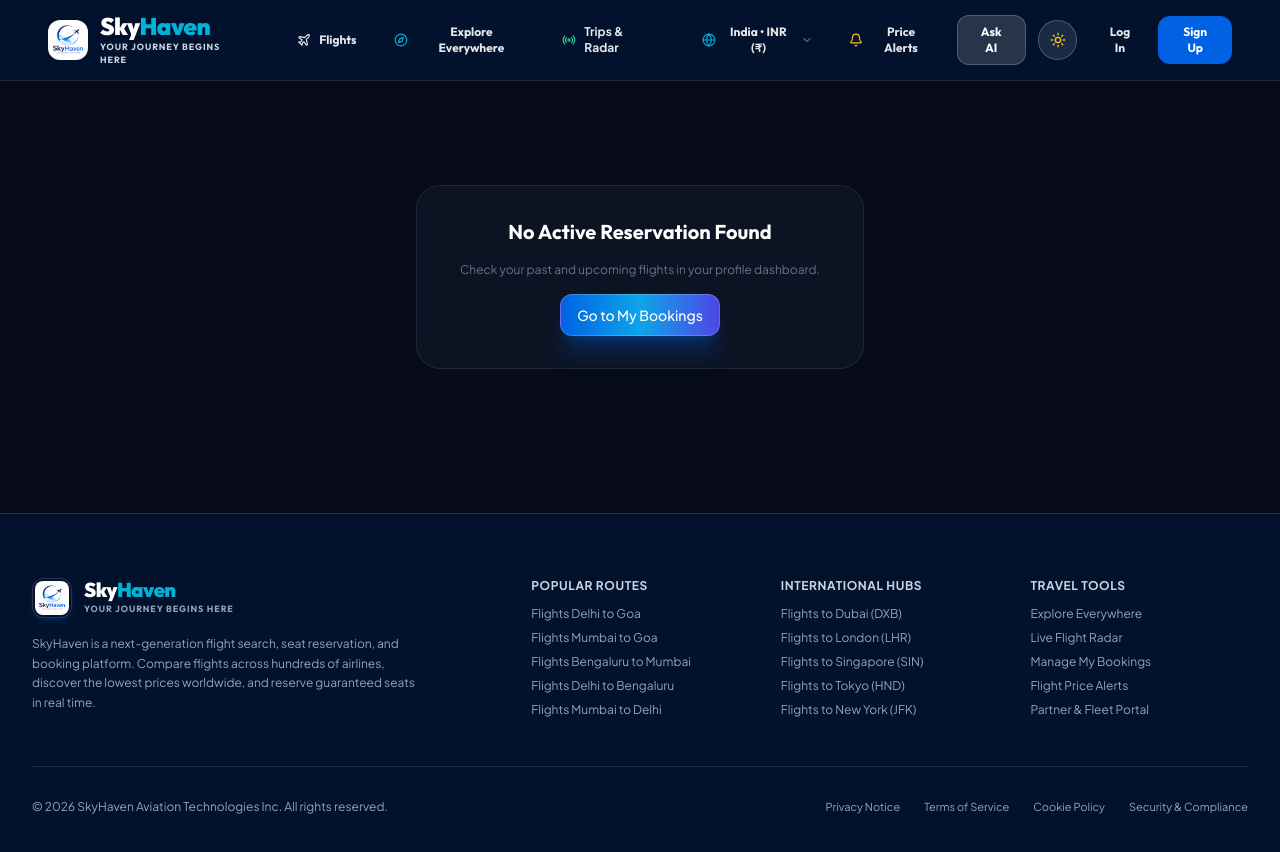
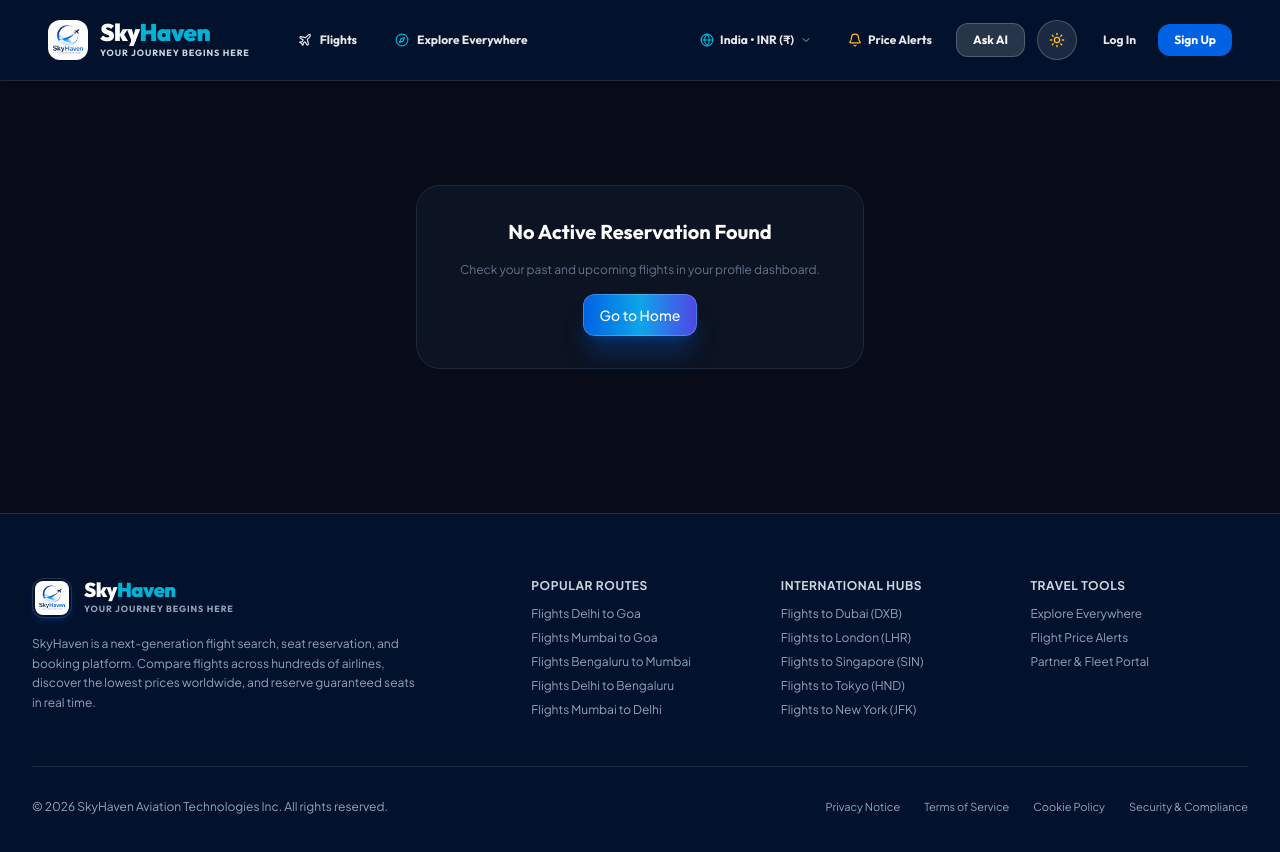
Before and after one commit to Prithviraj-Dhavan/SkyHaven, a React (Vite) app in the folder frontend/: page /confirmation in a window 1280 px wide. Shown: the top 852 px of the page. Built offline with nearby package versions, Linux system fonts and the light colour scheme.

Commit message:
feat(ui): remove deprecated Trips and Radar navigation links

```diff
--- a/frontend/src/App.tsx
+++ b/frontend/src/App.tsx
@@ -9,7 +9,7 @@ import { SearchResultsPage } from './pages/SearchResultsPage';
 import { FlightDetailsPage } from './pages/FlightDetailsPage';
 import { CheckoutPage } from './pages/CheckoutPage';
 import { ConfirmationPage } from './pages/ConfirmationPage';
-import { MyBookingsPage } from './pages/MyBookingsPage';
+
 import { AdminDashboardPage } from './pages/AdminDashboardPage';
 import { LoginPage } from './pages/LoginPage';
 import { RegisterPage } from './pages/RegisterPage';
@@ -37,7 +37,7 @@ export const App: React.FC = () => {
                 <Route path="flights/:id" element={<FlightDetailsPage />} />
                 <Route path="checkout" element={<CheckoutPage />} />
                 <Route path="confirmation" element={<ConfirmationPage />} />
-                <Route path="my-bookings" element={<MyBookingsPage />} />
+
                 <Route path="admin" element={<AdminDashboardPage />} />
                 <Route path="login" element={<LoginPage />} />
                 <Route path="register" element={<RegisterPage />} />
--- a/frontend/src/components/booking/BookingConfirmation.tsx
+++ b/frontend/src/components/booking/BookingConfirmation.tsx
@@ -57,14 +57,10 @@ export const BookingConfirmation: React.FC<{ booking: Booking }> = ({ booking })
 
       {/* Action Footer */}
       <div className="flex flex-col sm:flex-row items-center justify-center gap-4 pt-6">
-        <Link to="/my-bookings">
-          <Button variant="glow" size="lg" leftIcon={<Ticket className="w-4 h-4" />}>
-            View in My Bookings
-          </Button>
-        </Link>
+
         <Link to="/">
           <Button variant="outline" size="lg" rightIcon={<ArrowRight className="w-4 h-4" />}>
-            Book Another Flight
+            Go to Home
           </Button>
         </Link>
       </div>
--- a/frontend/src/components/home/HeroSearch.tsx
+++ b/frontend/src/components/home/HeroSearch.tsx
@@ -260,7 +260,6 @@ export const HeroSearch: React.FC = () => {
     { id: 'DIRECT', label: 'Direct Flights', icon: <Zap className="w-4 h-4" /> },
     { id: 'PREMIUM', label: 'Business & First', icon: <Crown className="w-4 h-4" /> },
     { id: 'CALENDAR', label: 'Low Fare Calendar', icon: <CalendarIcon className="w-4 h-4" /> },
-    { id: 'STATUS', label: 'Flight Status & Radar', icon: <Radar className="w-4 h-4" /> },
   ];
 
   const specialFareOptions = [
--- a/frontend/src/components/layout/Footer.tsx
+++ b/frontend/src/components/layout/Footer.tsx
@@ -90,12 +90,6 @@ export const Footer: React.FC = () => {
                 <Link to="/search" className="hover:text-[#0062E3] dark:hover:text-white transition-colors">Explore Everywhere</Link>
               </li>
               <li>
-                <Link to="/my-bookings" className="hover:text-[#0062E3] dark:hover:text-white transition-colors">Live Flight Radar</Link>
-              </li>
-              <li>
-                <Link to="/my-bookings" className="hover:text-[#0062E3] dark:hover:text-white transition-colors">Manage My Bookings</Link>
-              </li>
-              <li>
                 <span className="hover:text-[#0062E3] dark:hover:text-white transition-colors cursor-pointer">Flight Price Alerts</span>
               </li>
               <li>
--- a/frontend/src/components/layout/Navbar.tsx
+++ b/frontend/src/components/layout/Navbar.tsx
@@ -144,17 +144,6 @@ export const Navbar: React.FC = () => {
                 <span>Explore Everywhere</span>
               </button>
 
-              <Link
-                to="/my-bookings"
-                className={`flex items-center gap-2 px-3.5 py-2 rounded-xl text-xs font-bold transition-all ${
-                  isActive('/my-bookings')
-                    ? 'bg-[#0062E3] text-white shadow-sm shadow-blue-500/30'
-                    : 'text-white/90 hover:text-white hover:bg-white/10'
-                }`}
-              >
-                <Radio className="w-3.5 h-3.5 text-emerald-400 animate-pulse" />
-                <span>Trips & Radar</span>
-              </Link>
 
               {isAdmin && (
                 <Link
@@ -239,14 +228,7 @@ export const Navbar: React.FC = () => {
                         <div className="text-xs font-bold text-white">{user.name}</div>
                         <div className="text-[11px] text-slate-400 truncate">{user.email}</div>
                       </div>
-                      <Link
-                        to="/my-bookings"
-                        onClick={() => setIsUserMenuOpen(false)}
-                        className="flex items-center gap-2 px-3 py-2 rounded-xl text-xs font-semibold hover:bg-white/10"
-                      >
-                        <Ticket className="w-4 h-4 text-[#0062E3]" />
-                        <span>My Itineraries</span>
-                      </Link>
+
                       {isAdmin && (
                         <Link
                           to="/admin"
--- a/frontend/src/pages/ConfirmationPage.tsx
+++ b/frontend/src/pages/ConfirmationPage.tsx
@@ -50,8 +50,8 @@ export const ConfirmationPage: React.FC = () => {
         <p className="text-xs text-slate-500">
           Check your past and upcoming flights in your profile dashboard.
         </p>
-        <Button onClick={() => navigate('/my-bookings')} variant="glow">
-          Go to My Bookings
+        <Button onClick={() => navigate('/')} variant="glow">
+          Go to Home
         </Button>
       </div>
     );
```
